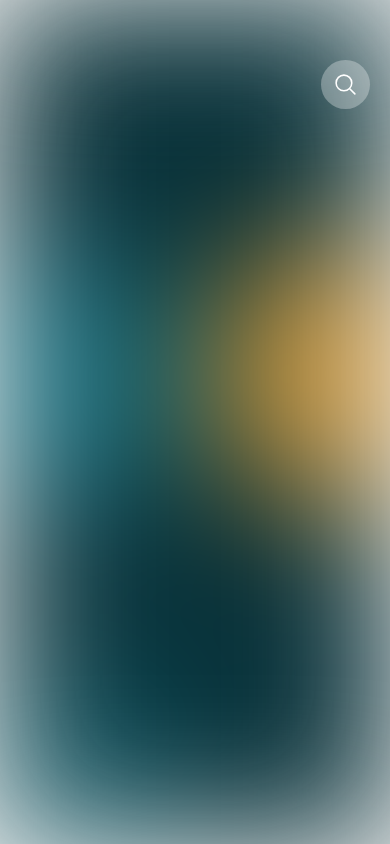
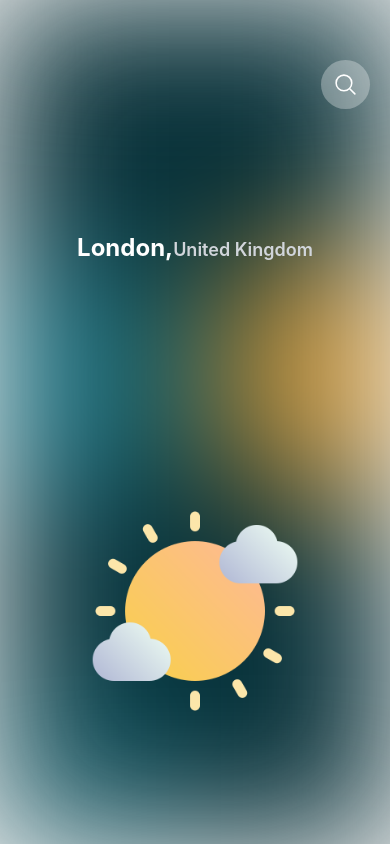
Before and after one commit to Ahmed-Azoz1/Weather-App, a React Native app: screen /Home in a window 390 px wide. Built offline with nearby package versions, Linux system fonts and the light colour scheme.

Commit message:
Weather Image

```diff
--- a/screens/HomeScreen.jsx
+++ b/screens/HomeScreen.jsx
@@ -53,6 +53,20 @@ const HomeScreen = () => {
                         null
                     }
                 </View>
+                {/* section */}
+                <View className="flex justify-around flex-1 mx-4 mb-2">
+                    {/* location */}
+                    <Text className="text-white text-center text-2xl font-bold">
+                        London,
+                        <Text className="text-lg font-semibold text-gray-300">
+                            United Kingdom
+                        </Text>
+                    </Text>
+                    {/* image */}
+                    <View className="flex-row justify-center">
+                        <Image className="w-52 h-52" source={require('../assets/images/partlycloudy.png')}/>
+                    </View>
+                </View>
             </SafeAreaView>
 
         </View>
```
